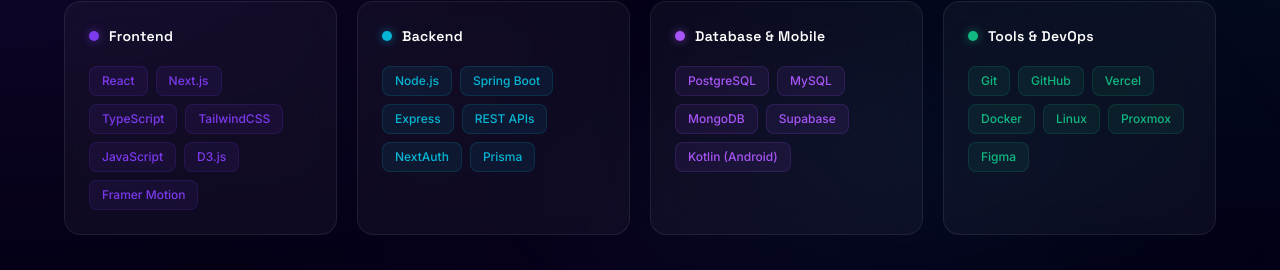
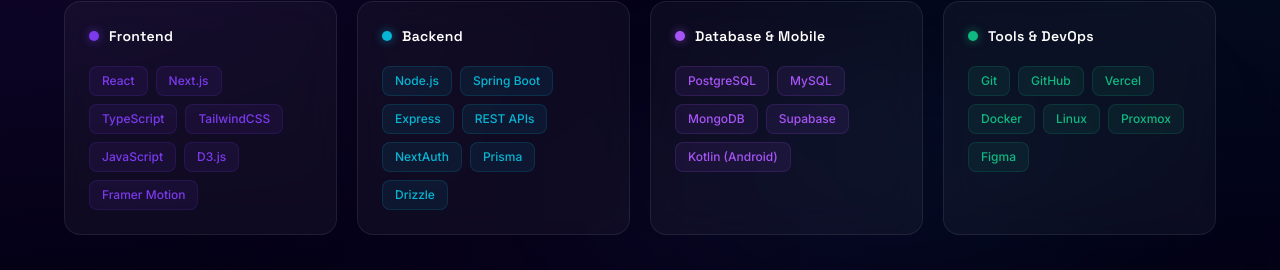
Before and after one commit to Waku187/portfolio, a Next.js app: page / in a window 1280 px wide. Shown: the part 1749-2019 px from the top of the page. Built offline with nearby package versions, Linux system fonts and the light colour scheme.

Commit message:
feat: skills update

```diff
--- a/components/SkillsSection.tsx
+++ b/components/SkillsSection.tsx
@@ -20,7 +20,7 @@
   {
     category: "Backend",
     dot: "#06b6d4",
-    skills: ["Node.js", "Spring Boot", "Express", "REST APIs", "NextAuth", "Prisma"],
+    skills: ["Node.js", "Spring Boot", "Express", "REST APIs", "NextAuth", "Prisma", "Drizzle"],
   },
   {
     category: "Database & Mobile",
```
